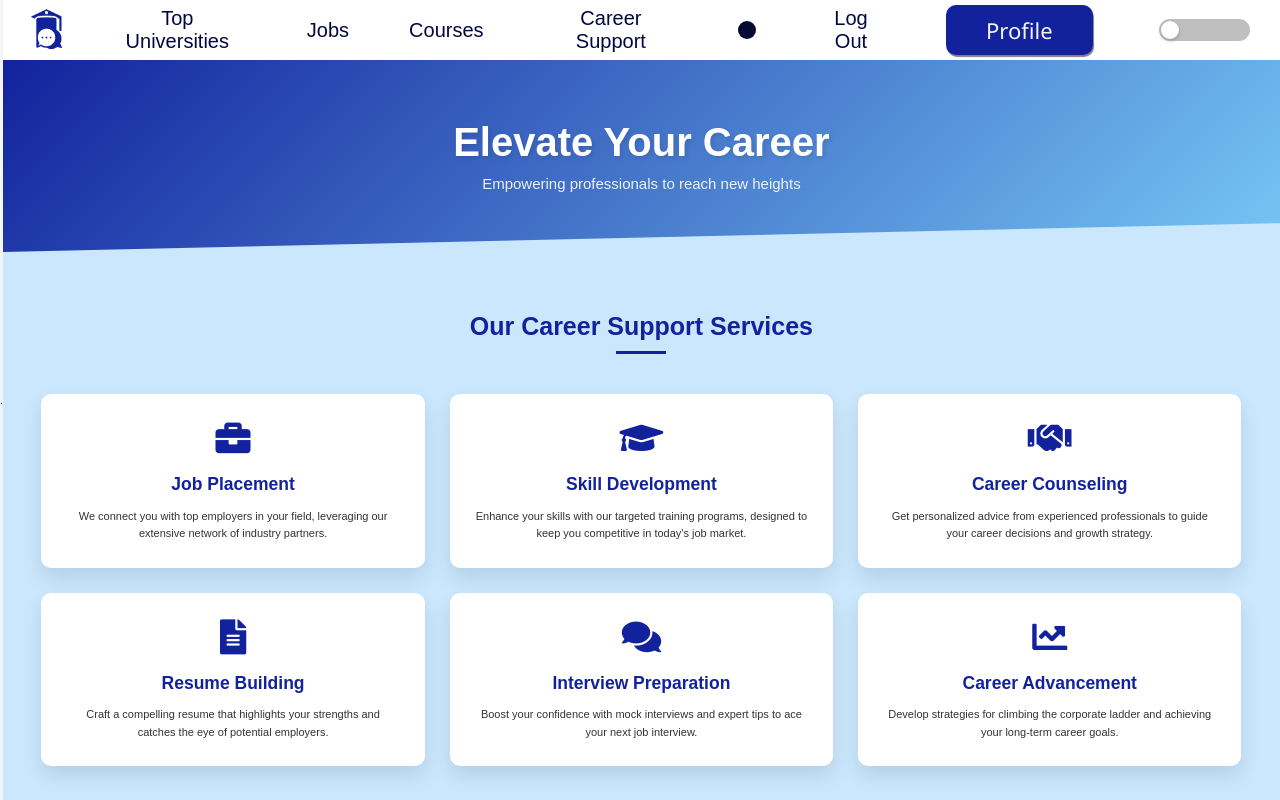
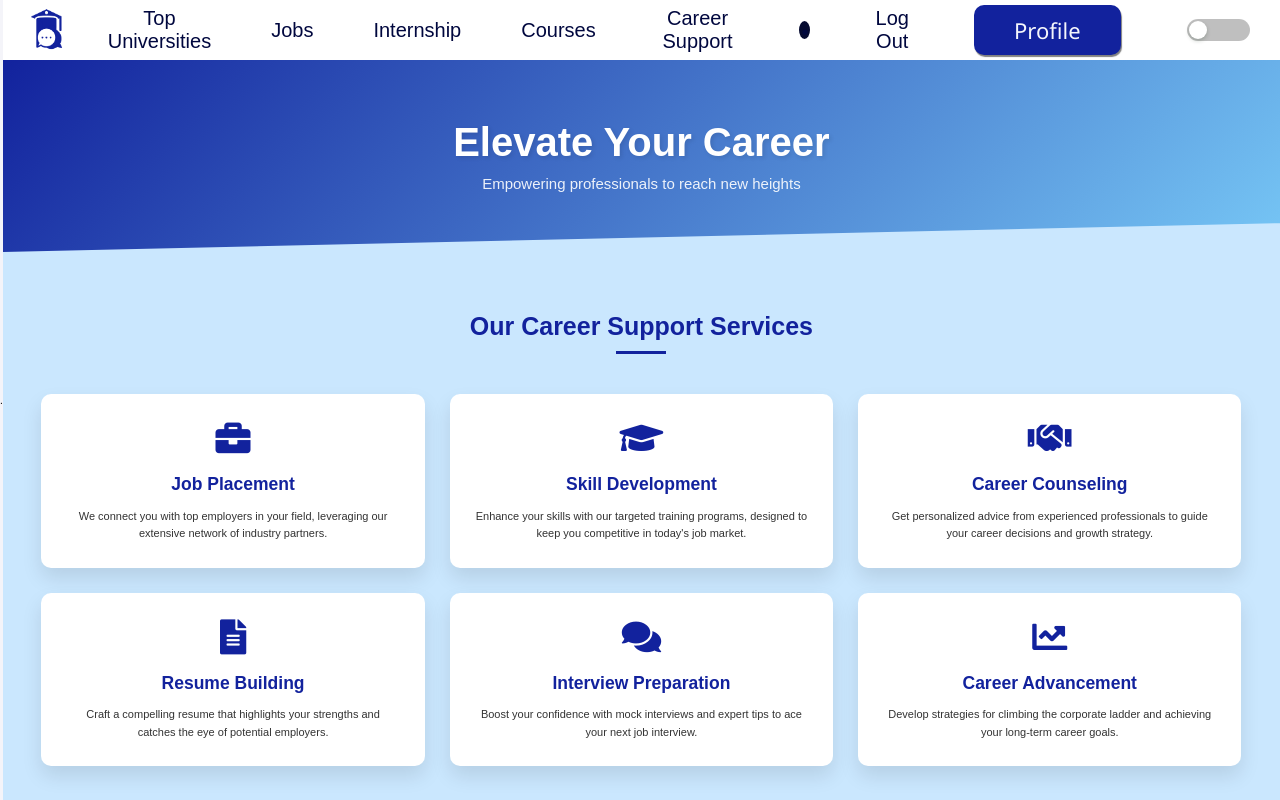
Before and after one commit to Counselllor/Counsellor-Web, a React (Vite) app: page /careersupport in a window 1280 px wide. Built offline with nearby package versions, Linux system fonts and the light colour scheme; no server answers; sample sign-in values are in the browser's storage; a web font is replaced by a local one.

Commit message:
refac:js error fixed

```diff
--- a/src/components/Career Support/CareerSupport.jsx
+++ b/src/components/Career Support/CareerSupport.jsx
@@ -117,6 +117,9 @@ const [showPopup,setShowPopup]=useState(false)
               </li>
               <li>
                 <a href="/jobs">Jobs</a>
+              </li>
+              <li>
+                <a href="/internship">Internship</a>
               </li>
               <li>
                 <a href="./courses">Courses</a>
--- a/src/components/Courses/Courses.jsx
+++ b/src/components/Courses/Courses.jsx
@@ -64,6 +64,9 @@ const Courses = () => {
               <a href="/jobs">Jobs</a>
             </li>
             <li>
+              <a href="/internship">Internship</a>
+            </li>
+            <li>
               <a href="./courses">Courses</a>
             </li>
             <li>
--- a/src/components/Internship/internship.jsx
+++ b/src/components/Internship/internship.jsx
@@ -1,17 +1,16 @@
 import internships from "./internship.json"
-import React, {useEffect, useState} from "react";
+import  {useEffect, useState} from "react";
 import Navbar from "../Navbar/Navbar.jsx";
-import JobsData from "../jobs/jobs.json";
 import Footer from "../Footer/Footer.jsx";
 import "../jobs/Jobs.css"
 import "./internship.css"
 import ReactPaginate from "react-paginate";
 
+
+//Internship page react component
 export function Internship(){
     const [currentItems, setCurrentItems] = useState([])
     const [pageSummary, setPageSummary] = useState("")
-
-
 
     return(
         <>
@@ -24,8 +23,8 @@ export function Internship(){
                 <section className="jobsPage-content" style={{zIndex:10}}>
                     <div className="jobsPage-list">
                         {currentItems.map((item,index) => (
-                            <div className="BoxContent" key={index}>
-                                <img className="ApiImg" key={index} src={item.image} alt="" />
+                            <div className="BoxContent" >
+                                <img className="ApiImg" src={item.image} alt="" />
                                 <h2 className="InternTitle" >
                                     {item.internship_name}
                                 </h2>
@@ -39,9 +38,7 @@ export function Internship(){
                                     className="viewMore"
                                     id="btn"
                                     style={{ cursor: "none" }}
-                                    onClick={() => {
-                                        window.open(item.link);
-                                    }}>
+                                    onClick={function(){window.open(item.link)} }>
                                     Apply Now
                                 </button>
                             </div>
@@ -55,11 +52,15 @@ export function Internship(){
     )
 }
 
+
+//pagination react component
 function PaginatedItem({setCurrentItems,setPageSummary}){
     const itemsPerPage = 12
 
     const pageCount = Math.ceil(internships.length / itemsPerPage)
-    function handlePageClick(event){
+
+    //pagination function
+    const handlePageClick = (event) =>{
         const newOffset = (event.selected * itemsPerPage) % internships.length
         const endOffset = newOffset + itemsPerPage > internships.length ? internships.length : newOffset + itemsPerPage
         setCurrentItems(internships.slice(newOffset, endOffset))
@@ -71,7 +72,6 @@ function PaginatedItem({setCurrentItems,setPageSummary}){
     },[])
 
     return(
-        <>
         <div className="pagination-wrapper">
             <ReactPaginate
                 breakLabel="..."
@@ -97,6 +97,5 @@ function PaginatedItem({setCurrentItems,setPageSummary}){
                 breakLinkClassName='break page-btn-link'
             />
         </div>
-        </>
     )
 }
--- a/src/components/Top Universities/University.jsx
+++ b/src/components/Top Universities/University.jsx
@@ -66,6 +66,9 @@ const University = () => {
             </li>
             <li>
               <a href="/jobs">Jobs</a>
+            </li>
+            <li>
+              <a href="/internship">Internship</a>
             </li>
             <li>
               <a href="./courses">Courses</a>
```
Lines whose indentation alone changed are shown as unchanged.
